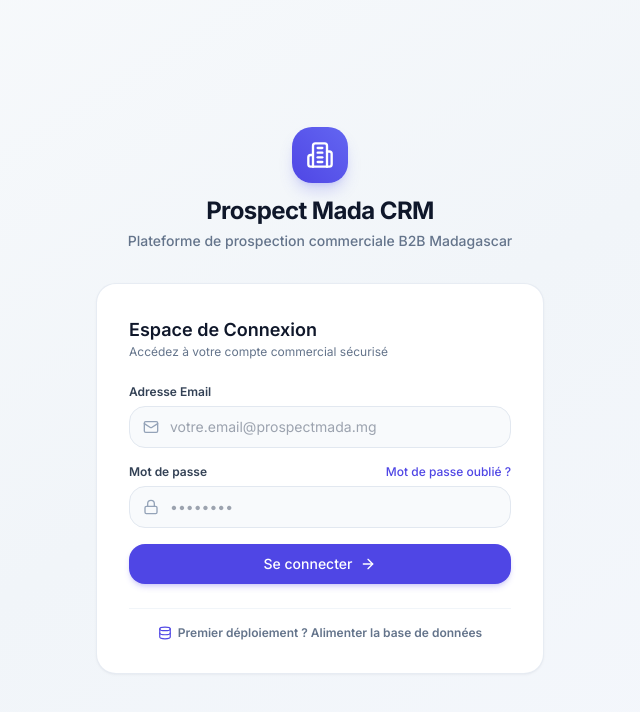
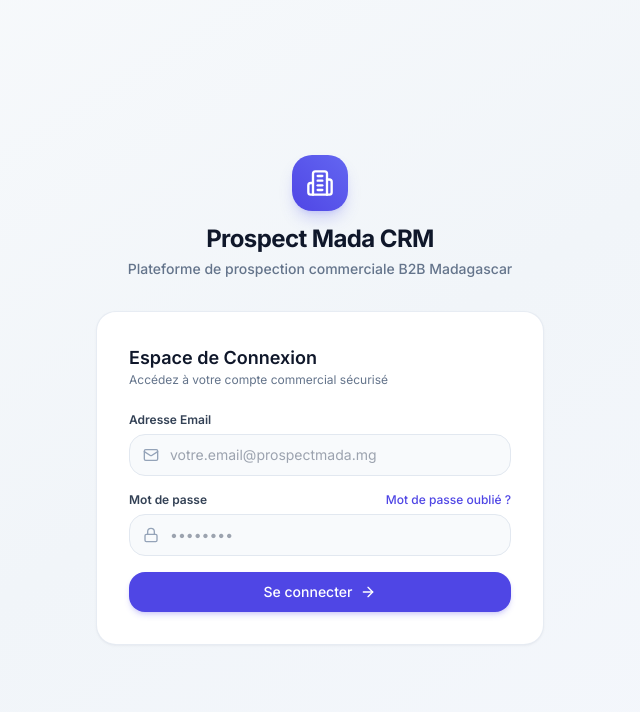
Before and after one commit to Antenaina42/crmprospect, a Next.js app: page /login in a window 1280 px wide. Shown: the top 712 px of the page, without its empty margins (320-960 px from the left). Built offline with nearby package versions, Linux system fonts and the light colour scheme.

Commit message:
Remove initial database setup helper link from login page

```diff
--- a/src/app/login/page.tsx
+++ b/src/app/login/page.tsx
@@ -3,7 +3,7 @@
 import React, { useState } from "react";
 import { signIn } from "next-auth/react";
 import { useRouter } from "next/navigation";
-import { Building2, Lock, Mail, ArrowRight, CheckCircle2, AlertCircle, Database, RefreshCw } from "lucide-react";
+import { Building2, Lock, Mail, ArrowRight, CheckCircle2, AlertCircle } from "lucide-react";
 import { motion } from "framer-motion";
 
 export default function LoginPage() {
@@ -12,8 +12,6 @@ export default function LoginPage() {
   const [password, setPassword] = useState("");
   const [error, setError] = useState("");
   const [loading, setLoading] = useState(false);
-  const [seeding, setSeeding] = useState(false);
-  const [seedSuccess, setSeedSuccess] = useState("");
   const [showForgotModal, setShowForgotModal] = useState(false);
   const [forgotSent, setForgotSent] = useState(false);
   const [forgotEmail, setForgotEmail] = useState("");
@@ -31,7 +29,7 @@ export default function LoginPage() {
       });
 
       if (res?.error) {
-        setError("Email ou mot de passe incorrect. Si c'est votre première connexion, cliquez sur 'Initialiser la base de données' ci-dessous.");
+        setError("Email ou mot de passe incorrect.");
       } else {
         router.push("/dashboard");
         router.refresh();
@@ -40,27 +38,6 @@ export default function LoginPage() {
       setError("Une erreur est survenue lors de la connexion");
     } finally {
       setLoading(false);
-    }
-  };
-
-  const handleSeedDatabase = async () => {
-    setSeeding(true);
-    setSeedSuccess("");
-    setError("");
-    try {
-      const res = await fetch("/api/seed");
-      const data = await res.json();
-      if (data.success) {
-        setSeedSuccess("Base de données initialisée avec succès ! Utilisez superadmin@prospectmada.mg ou rakoto@prospectmada.mg avec le mot de passe admin123.");
-        setEmail("superadmin@prospectmada.mg");
-        setPassword("admin123");
-      } else {
-        setError(data.error || "Échec de l'initialisation de la base de données.");
-      }
-    } catch (err) {
-      setError("Erreur de connexion avec l'API d'initialisation.");
-    } finally {
-      setSeeding(false);
     }
   };
 
@@ -97,13 +74,6 @@ export default function LoginPage() {
             <h2 className="text-lg font-semibold text-slate-900">Espace de Connexion</h2>
             <p className="text-xs text-slate-500">Accédez à votre compte commercial sécurisé</p>
           </div>
-
-          {seedSuccess && (
-            <div className="mb-4 p-3 rounded-xl bg-emerald-50 border border-emerald-200 text-emerald-800 text-xs flex items-center gap-2">
-              <CheckCircle2 className="w-4 h-4 text-emerald-600 shrink-0" />
-              <span>{seedSuccess}</span>
-            </div>
-          )}
 
           {error && (
             <div className="mb-4 p-3 rounded-xl bg-red-50 border border-red-200 text-red-700 text-xs flex items-center gap-2">
@@ -163,30 +133,17 @@ export default function LoginPage() {
               <ArrowRight className="w-4 h-4" />
             </button>
           </form>
-
-          {/* Database Setup Helper Link for Online Hostinger */}
-          <div className="mt-6 pt-4 border-t border-slate-100 text-center">
-            <button
-              type="button"
-              onClick={handleSeedDatabase}
-              disabled={seeding}
-              className="text-xs text-slate-500 hover:text-brand-600 font-semibold flex items-center justify-center gap-1.5 mx-auto transition-colors"
-            >
-              {seeding ? (
-                <RefreshCw className="w-3.5 h-3.5 animate-spin" />
-              ) : (
-                <Database className="w-3.5 h-3.5 text-brand-600" />
-              )}
-              <span>{seeding ? "Initialisation de la base..." : "Premier déploiement ? Alimenter la base de données"}</span>
-            </button>
-          </div>
         </motion.div>
       </div>
 
       {/* Forgot Password Modal */}
       {showForgotModal && (
-        <div className="fixed inset-0 bg-slate-900/40 backdrop-blur-xs flex items-center justify-center p-4 z-50">
+        <div
+          className="fixed inset-0 bg-slate-900/40 backdrop-blur-xs flex items-center justify-center p-4 z-50"
+          onClick={() => setShowForgotModal(false)}
+        >
           <motion.div
+            onClick={(e) => e.stopPropagation()}
             initial={{ opacity: 0, scale: 0.95 }}
             animate={{ opacity: 1, scale: 1 }}
             className="bg-white rounded-2xl p-6 max-w-sm w-full border border-slate-200 shadow-modal"
```
